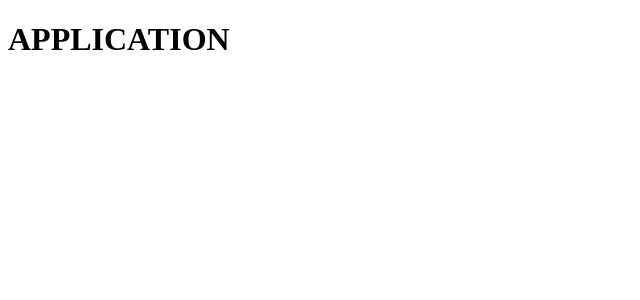
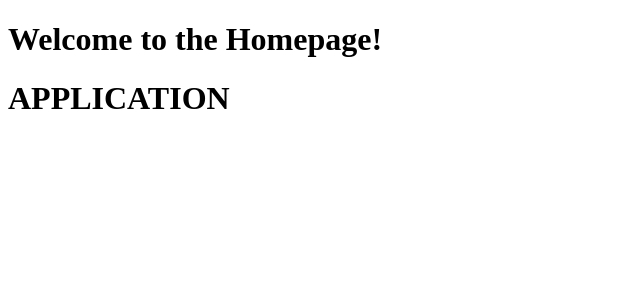
Before and after one commit to BenjaminSemah/bvs-portfolio, a React (Vite) app: page / in a window 1280 px wide. Shown: the top 300 px of the page, without its empty margins (0-640 px from the left). Built offline with nearby package versions, Linux system fonts and the light colour scheme.

Commit message:
Add routing for pages

```diff
--- a/package.json
+++ b/package.json
@@ -10,7 +10,8 @@
   },
   "dependencies": {
     "react": "^18.2.0",
-    "react-dom": "^18.2.0"
+    "react-dom": "^18.2.0",
+    "react-router-dom": "^6.3.0"
   },
   "devDependencies": {
     "@types/react": "^18.0.15",
--- a/src/App.tsx
+++ b/src/App.tsx
@@ -1,8 +1,19 @@
+import { Routes, Route } from "react-router-dom";
+import { Home } from "./pages/Home";
+import { About } from "./pages/About";
+import { Projects } from "./pages/Projects";
+import { Blog } from "./pages/Blog";
 import "./App.css";
 
 function App() {
   return (
     <>
+      <Routes>
+        <Route path="/" element={<Home />} />
+        <Route path="/about" element={<About />} />
+        <Route path="/projects" element={<Projects />} />
+        <Route path="/blog" element={<Blog />} />
+      </Routes>
       <h1>APPLICATION</h1>
     </>
   );
--- a/src/main.tsx
+++ b/src/main.tsx
@@ -1,10 +1,13 @@
-import React from 'react'
-import ReactDOM from 'react-dom/client'
-import App from './App'
-import './index.css'
+import React from "react";
+import ReactDOM from "react-dom/client";
+import App from "./App";
+import { BrowserRouter } from "react-router-dom";
+import "./index.css";
 
-ReactDOM.createRoot(document.getElementById('root') as HTMLElement).render(
+ReactDOM.createRoot(document.getElementById("root") as HTMLElement).render(
   <React.StrictMode>
-    <App />
+    <BrowserRouter>
+      <App />
+    </BrowserRouter>
   </React.StrictMode>
-)
+);
--- /dev/null
+++ b/src/pages/About.tsx
@@ -0,0 +1,7 @@
+export function About() {
+  return (
+    <>
+      <h1>About Page</h1>
+    </>
+  );
+}
--- /dev/null
+++ b/src/pages/Blog.tsx
@@ -0,0 +1,7 @@
+export function Blog() {
+  return (
+    <>
+      <h1>Blog Page</h1>
+    </>
+  );
+}
--- /dev/null
+++ b/src/pages/Home.tsx
@@ -0,0 +1,7 @@
+export function Home() {
+  return (
+    <>
+      <h1>Welcome to the Homepage!</h1>
+    </>
+  );
+}
--- /dev/null
+++ b/src/pages/Projects.tsx
@@ -0,0 +1,7 @@
+export function Projects() {
+  return (
+    <>
+      <h1>Projects Page</h1>
+    </>
+  );
+}
```
Also changed, not shown: 1 other file (tests, documents, lock files or other folders).
